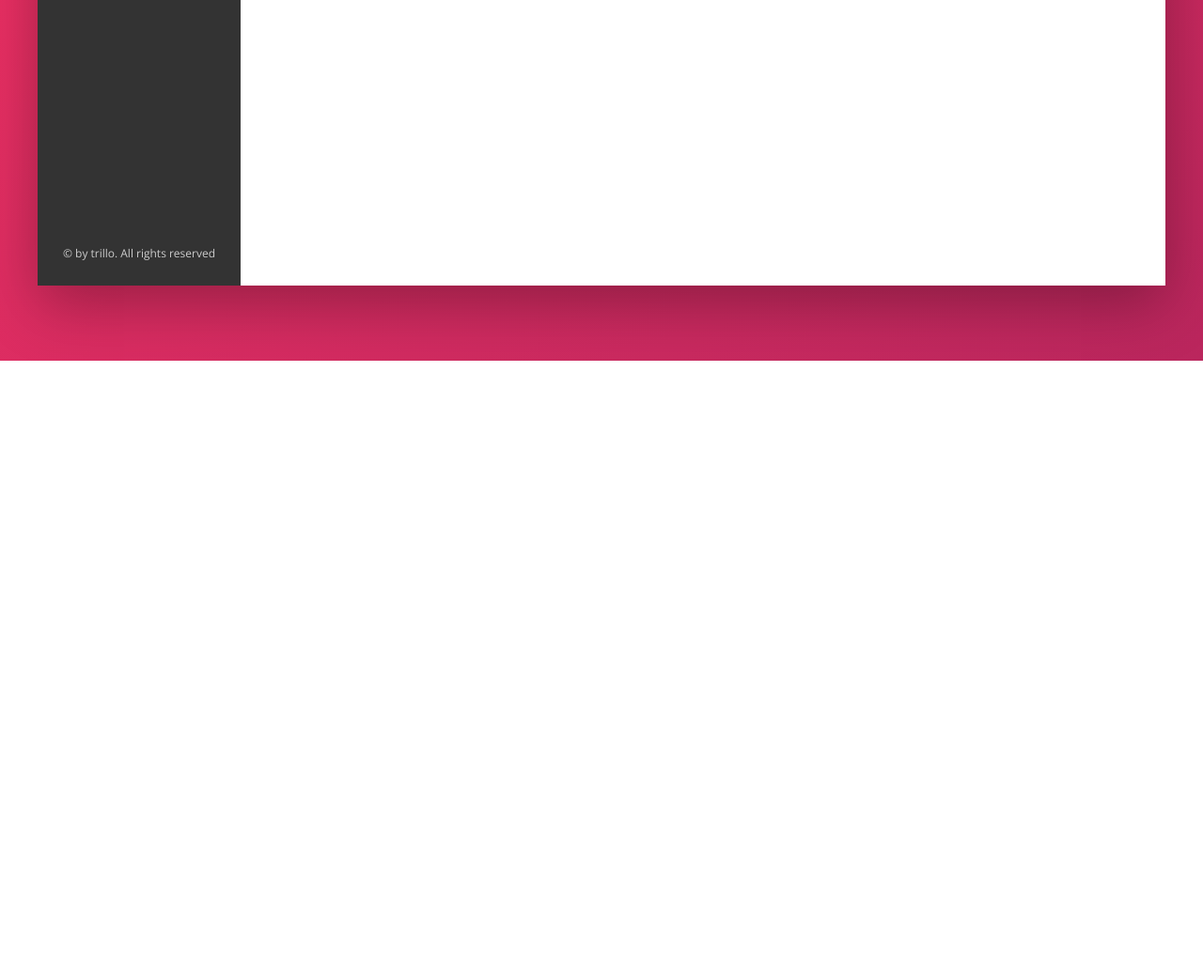
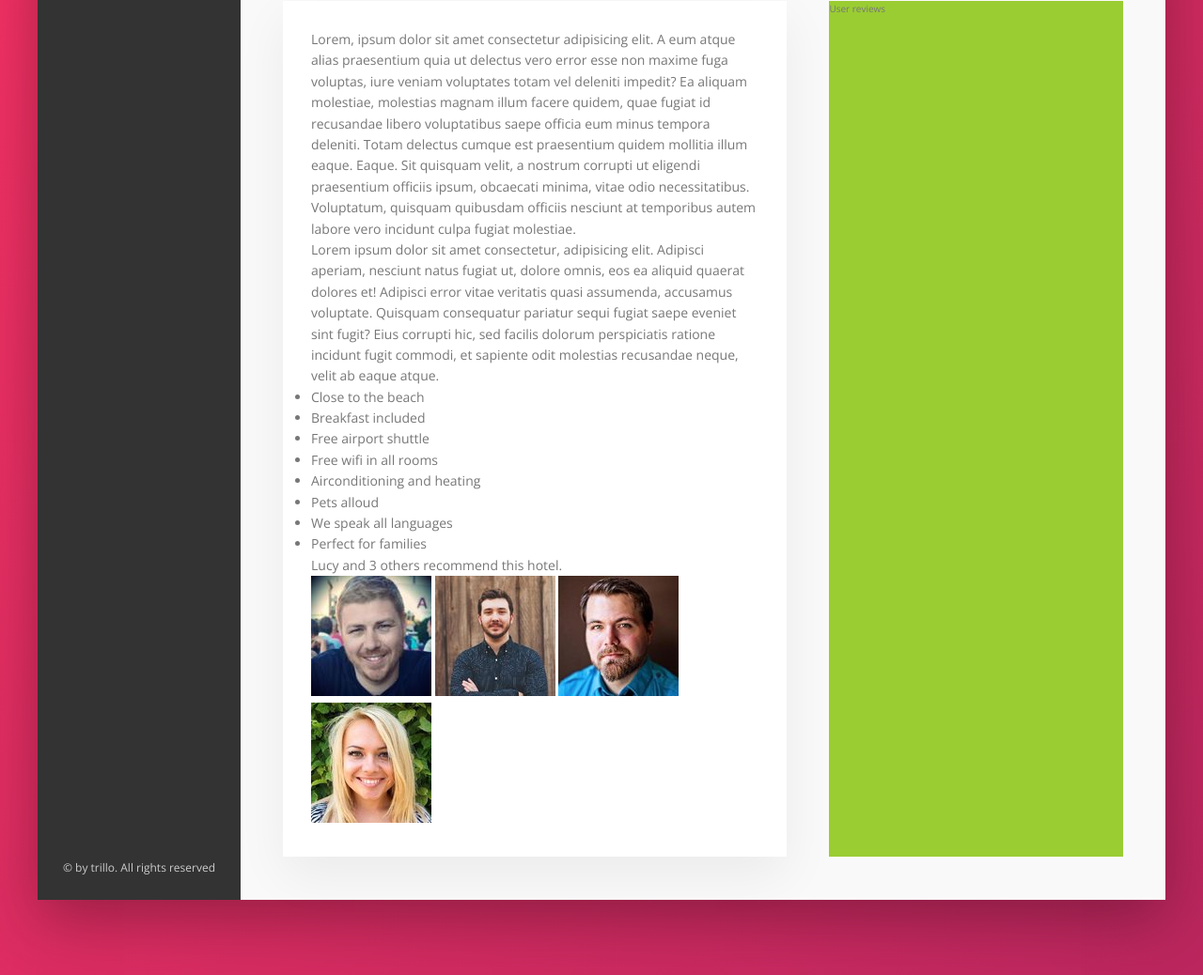
Before and after one commit to Gearoid76/trillo, a website: page index.html in a window 1280 px wide. Shown: the part 646-1684 px from the top of the page at 94% size. Before the commit the page ends 1030 px from the top, so only its background shows below. Drawn offline with nearby package versions, Linux system fonts and the light colour scheme.

Commit message:
started on the hotel description

```diff
--- a/index.html
+++ b/index.html
@@ -126,6 +126,43 @@
                             <div class="overview__rating-count">429 votes</div>
                         </div>
                     </div>
+                    <div class="detail">
+                        <div class="description">
+                            <p>
+                                Lorem, ipsum dolor sit amet consectetur adipisicing elit. A eum atque alias praesentium quia ut delectus vero error esse non maxime fuga voluptas, iure veniam voluptates totam vel deleniti impedit?
+                                Ea aliquam molestiae, molestias magnam illum facere quidem, quae fugiat id recusandae libero voluptatibus saepe officia eum minus tempora deleniti. Totam delectus cumque est praesentium quidem mollitia illum eaque. Eaque.
+                                Sit quisquam velit, a nostrum corrupti ut eligendi praesentium officiis ipsum, obcaecati minima, vitae odio necessitatibus. Voluptatum, quisquam quibusdam officiis nesciunt at temporibus autem labore vero incidunt culpa fugiat molestiae.
+                            </p>
+                            <p>
+                                Lorem ipsum dolor sit amet consectetur, adipisicing elit. Adipisci aperiam, nesciunt natus fugiat ut, dolore omnis, eos ea aliquid quaerat dolores et! Adipisci error vitae veritatis quasi assumenda, accusamus voluptate.
+                                Quisquam consequatur pariatur sequi fugiat saepe eveniet sint fugit? Eius corrupti hic, sed facilis dolorum perspiciatis ratione incidunt fugit commodi, et sapiente odit molestias recusandae neque, velit ab eaque atque.
+                            </p>
+                            <ul class="list">
+                                <li class="list__item">Close to the beach</li>
+                                <li class="list__item">Breakfast included</li>
+                                <li class="list__item">Free airport shuttle</li>
+                                <li class="list__item">Free wifi in all rooms</li>
+                                <li class="list__item">Airconditioning  and heating</li>
+                                <li class="list__item">Pets alloud</li>
+                                <li class="list__item">We speak all languages</li>
+                                <li class="list__item">Perfect for families</li>
+                            </ul>
+                            <div class="recommend">
+                                <p class="recommend__count">
+                                    Lucy and 3 others recommend this hotel.
+                                </p>
+                                <div class="recommend__friends">
+                                    <img src="img/user-3.jpg" alt="friend 1" class="recommend__photo">
+                                    <img src="img/user-4.jpg" alt="friend 2" class="recommend__photo">
+                                    <img src="img/user-5.jpg" alt="friend 3" class="recommend__photo">
+                                    <img src="img/user-6.jpg" alt="friend 4" class="recommend__photo">
+                                </div>
+                            </div>
+                        </div>
+                        <div class="user-reviews">
+                            User reviews
+                        </div>
+                    </div>
                 </main>
             </div>
         </div>
--- a/sass/_base.scss
+++ b/sass/_base.scss
@@ -15,6 +15,9 @@
 
 
     --shadow-dark: 0 2rem 6rem rgba(0,0,0,.3);
+    --shadow-light: 0 2rem 5rem rgba(0,0,0,.06);
+
+    --line: 1px solid var(--color-grey-light-2);
 }
 *{
     margin: 0;
--- a/sass/_components.scss
+++ b/sass/_components.scss
@@ -19,7 +19,7 @@
         font-family: inherit;
         font-size: inherit;
         color: inherit;
-        background-color: var(--color-grey-light-2);
+        background-color: var(--line);
         border: none;
         padding: .7rem 2rem;
         border-radius: 100px;
@@ -204,7 +204,7 @@
 .overview {
     display: flex;
     align-items: center;
-    border-bottom:  1px solid var(--color-grey-light-2);
+    border-bottom: var(--line);
 
 
     &__heading {
--- a/sass/_layout.scss
+++ b/sass/_layout.scss
@@ -11,7 +11,7 @@
     font-size: 1.4rem;
     height: 7rem;
     background-color: #fff;
-    border-bottom:  1px solid var(--color-grey-light-2);
+    border-bottom:  var(--line);
 
     display: flex;
     justify-content: space-between;
@@ -32,7 +32,28 @@
 
 .hotel-view {
     background-color: #fff;
-    ///Testing
-    height: 80rem;
+    /// Test
     flex: 1;
 }
+
+.detail {
+    display: flex;
+    padding: 4.5rem;
+    background-color: var(--color-grey-light-1);
+    border-bottom: var(--line);
+}
+
+.description {
+    font-size: 1.4rem;
+    background-color: #fff;
+    box-shadow:  var(--shadow-light);
+    padding: 3rem;
+    flex: 0 0 60%;
+    margin-right: 4.5rem;
+}
+
+.user-reviews {
+    background-color: yellowgreen;
+    flex: 1;
+
+}
```
Also changed, not shown: css/style.css.
